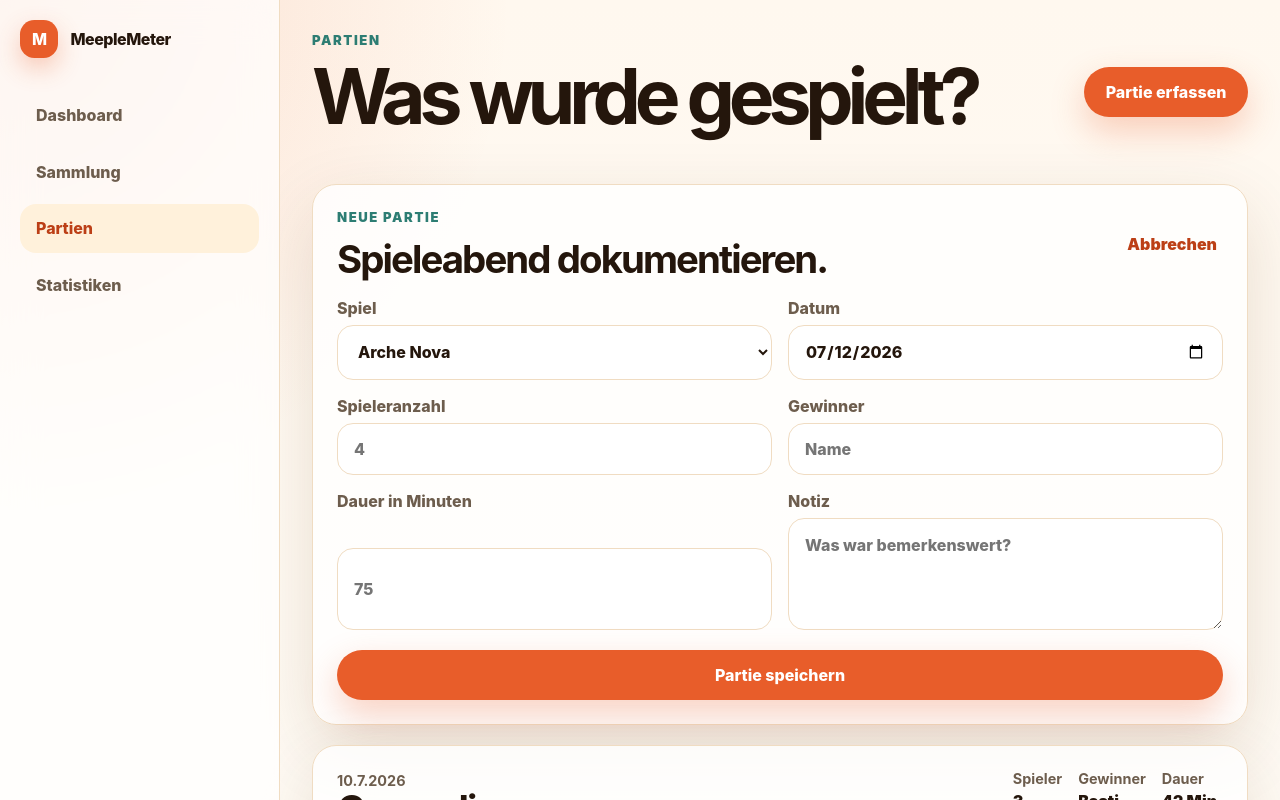
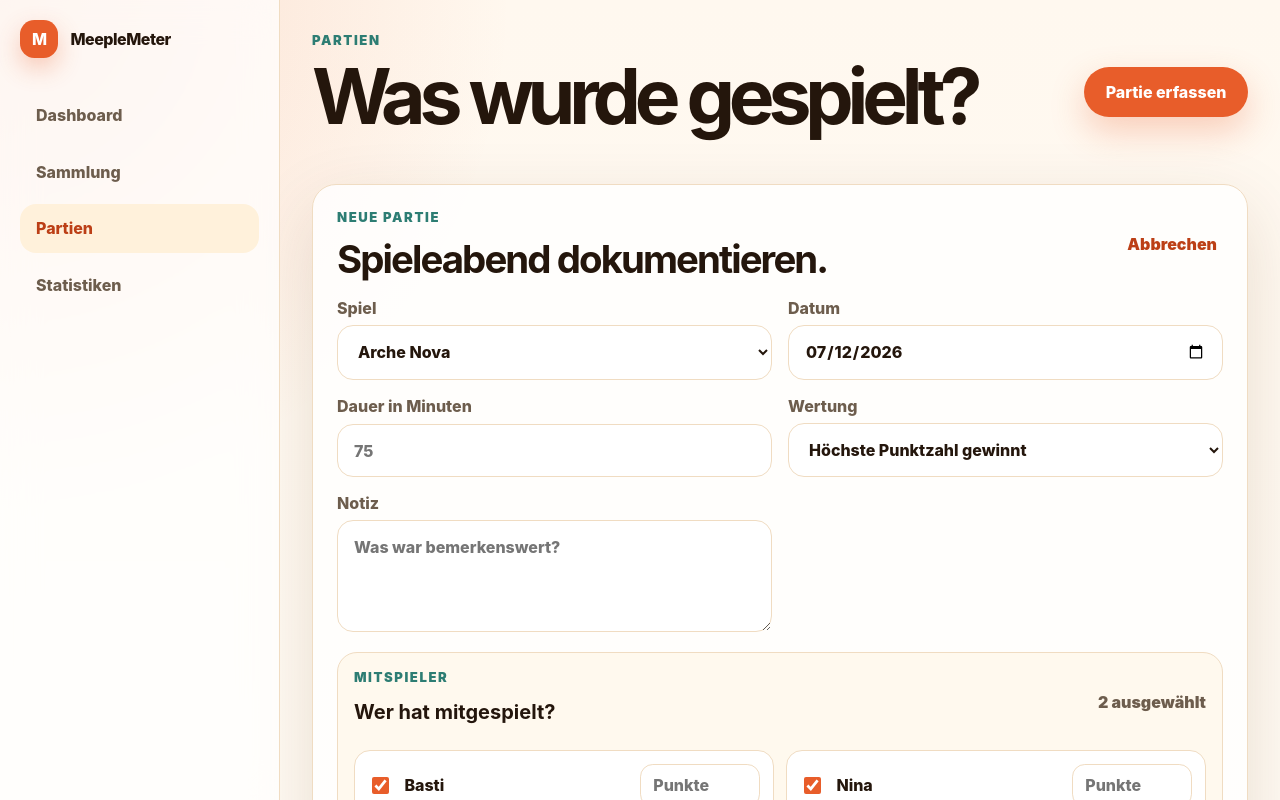
Before and after one commit to BADEMElSTER/MeepleMeter1, a React (Vite) app: page /plays in a window 1280 px wide. Both pictures are taken after a click on the button "Partie erfassen". Shown: the top 800 px of the page. Built offline with nearby package versions, Linux system fonts and the light colour scheme.

Commit message:
Add participants and scoring to plays

```diff
--- a/src/data/AppDataContext.jsx
+++ b/src/data/AppDataContext.jsx
@@ -2,6 +2,50 @@ import { createContext, useContext, useMemo, useState } from "react";
 import { games as initialGames, plays as initialPlays } from "./mockData.js";
 
 const AppDataContext = createContext(null);
+
+function normalizeParticipants(participants = [], scoringMode = "none") {
+  return participants
+    .filter((participant) => participant.name.trim())
+    .map((participant) => ({
+      name: participant.name.trim(),
+      score: scoringMode === "none" ? null : Number(participant.score) || 0,
+    }));
+}
+
+function calculateWinner(participants, scoringMode, fallbackWinner = "") {
+  if (scoringMode === "none") {
+    return fallbackWinner.trim() || "Nicht erfasst";
+  }
+
+  if (!participants.length) {
+    return "Nicht erfasst";
+  }
+
+  const sortedParticipants = participants.toSorted((first, second) =>
+    scoringMode === "low" ? first.score - second.score : second.score - first.score,
+  );
+
+  return sortedParticipants[0]?.name ?? "Nicht erfasst";
+}
+
+function buildPlay(playInput, games, existingPlay = {}) {
+  const selectedGame = games.find((game) => game.id === playInput.gameId);
+  const scoringMode = playInput.scoringMode ?? "none";
+  const participants = normalizeParticipants(playInput.participants, scoringMode);
+
+  return {
+    ...existingPlay,
+    gameId: playInput.gameId,
+    game: selectedGame?.title ?? existingPlay.game ?? "Unbekanntes Spiel",
+    date: playInput.date,
+    players: participants.length || 1,
+    scoringMode,
+    participants,
+    winner: calculateWinner(participants, scoringMode, playInput.winner),
+    duration: Number(playInput.duration) || selectedGame?.duration || 0,
+    note: playInput.note.trim() || "Keine Notiz erfasst.",
+  };
+}
 
 export function AppDataProvider({ children }) {
   const [games, setGames] = useState(initialGames);
@@ -48,38 +92,18 @@ export function AppDataProvider({ children }) {
   }
 
   function addPlay(playInput) {
-    const selectedGame = games.find((game) => game.id === playInput.gameId);
     const play = {
       id: crypto.randomUUID(),
-      gameId: playInput.gameId,
-      game: selectedGame?.title ?? "Unbekanntes Spiel",
-      date: playInput.date,
-      players: Number(playInput.players) || 1,
-      winner: playInput.winner.trim() || "Nicht erfasst",
-      duration: Number(playInput.duration) || selectedGame?.duration || 0,
-      note: playInput.note.trim() || "Keine Notiz erfasst.",
+      ...buildPlay(playInput, games),
     };
 
     setPlays((currentPlays) => [play, ...currentPlays]);
   }
 
   function updatePlay(playId, playInput) {
-    const selectedGame = games.find((game) => game.id === playInput.gameId);
-
     setPlays((currentPlays) =>
       currentPlays.map((play) =>
-        play.id === playId
-          ? {
-              ...play,
-              gameId: playInput.gameId,
-              game: selectedGame?.title ?? play.game,
-              date: playInput.date,
-              players: Number(playInput.players) || 1,
-              winner: playInput.winner.trim() || "Nicht erfasst",
-              duration: Number(playInput.duration) || selectedGame?.duration || 0,
-              note: playInput.note.trim() || "Keine Notiz erfasst.",
-            }
-          : play,
+        play.id === playId ? buildPlay(playInput, games, play) : play,
       ),
     );
   }
--- a/src/data/mockData.js
+++ b/src/data/mockData.js
@@ -40,27 +40,50 @@ export const games = [
 export const plays = [
   {
     id: "play-1",
+    gameId: "cascadia",
     game: "Cascadia",
     date: "2026-07-10",
     players: 3,
+    scoringMode: "high",
+    participants: [
+      { name: "Basti", score: 82 },
+      { name: "Nina", score: 78 },
+      { name: "Tom", score: 71 },
+    ],
     winner: "Basti",
     duration: 42,
     note: "Sehr knappe Partie, Naturplättchen waren entscheidend.",
   },
   {
     id: "play-2",
+    gameId: "dune-imperium",
     game: "Dune: Imperium",
     date: "2026-07-06",
     players: 4,
+    scoringMode: "high",
+    participants: [
+      { name: "Nina", score: 12 },
+      { name: "Basti", score: 10 },
+      { name: "Tom", score: 8 },
+      { name: "Lea", score: 7 },
+    ],
     winner: "Nina",
     duration: 105,
     note: "Starker Endspurt über Konfliktpunkte.",
   },
   {
     id: "play-3",
+    gameId: "quacks",
     game: "Die Quacksalber von Quedlinburg",
     date: "2026-07-03",
     players: 4,
+    scoringMode: "high",
+    participants: [
+      { name: "Tom", score: 64 },
+      { name: "Nina", score: 59 },
+      { name: "Basti", score: 57 },
+      { name: "Lea", score: 52 },
+    ],
     winner: "Tom",
     duration: 47,
     note: "Viele Explosionen, trotzdem hoher Spaßfaktor.",
--- a/src/pages/Plays.jsx
+++ b/src/pages/Plays.jsx
@@ -1,29 +1,44 @@
 import { useState } from "react";
 import Field from "../components/Field.jsx";
 import { useAppData } from "../data/AppDataContext.jsx";
+
+const defaultPlayerNames = ["Basti", "Nina", "Tom", "Lea"];
 
 function getToday() {
   return new Date().toISOString().slice(0, 10);
 }
 
+function getScoringLabel(scoringMode) {
+  if (scoringMode === "low") {
+    return "Niedrigste Punktzahl gewinnt";
+  }
+
+  if (scoringMode === "none") {
+    return "Keine Punkte";
+  }
+
+  return "Höchste Punktzahl gewinnt";
+}
+
 export default function Plays() {
   const { games, plays, addPlay, updatePlay } = useAppData();
+  const knownPlayerNames = [
+    ...new Set([
+      ...defaultPlayerNames,
+      ...plays.flatMap((play) => play.participants?.map((participant) => participant.name) ?? []),
+    ]),
+  ];
   const [isFormOpen, setIsFormOpen] = useState(false);
   const [editingPlayId, setEditingPlayId] = useState(null);
-  const [form, setForm] = useState({
-    gameId: games[0]?.id ?? "",
-    date: getToday(),
-    players: "",
-    winner: "",
-    duration: "",
-    note: "",
-  });
+  const [newPlayerName, setNewPlayerName] = useState("");
+  const [form, setForm] = useState(getInitialForm(knownPlayerNames, games));
 
-  function getInitialForm() {
+  function getInitialForm(playerNames = knownPlayerNames, availableGames = games) {
     return {
-      gameId: games[0]?.id ?? "",
+      gameId: availableGames[0]?.id ?? "",
       date: getToday(),
-      players: "",
+      scoringMode: "high",
+      participants: playerNames.slice(0, 2).map((name) => ({ name, score: "" })),
       winner: "",
       duration: "",
       note: "",
@@ -34,9 +49,45 @@ export default function Plays() {
     setForm((currentForm) => ({ ...currentForm, [field]: value }));
   }
 
+  function toggleParticipant(name) {
+    setForm((currentForm) => {
+      const isSelected = currentForm.participants.some((participant) => participant.name === name);
+
+      return {
+        ...currentForm,
+        participants: isSelected
+          ? currentForm.participants.filter((participant) => participant.name !== name)
+          : [...currentForm.participants, { name, score: "" }],
+      };
+    });
+  }
+
+  function updateParticipantScore(name, score) {
+    setForm((currentForm) => ({
+      ...currentForm,
+      participants: currentForm.participants.map((participant) =>
+        participant.name === name ? { ...participant, score } : participant,
+      ),
+    }));
+  }
+
+  function addPlayerName() {
+    const name = newPlayerName.trim();
+
+    if (!name || form.participants.some((participant) => participant.name === name)) {
+      return;
+    }
+
+    setForm((currentForm) => ({
+      ...currentForm,
+      participants: [...currentForm.participants, { name, score: "" }],
+    }));
+    setNewPlayerName("");
+  }
+
   function openCreateForm() {
     setEditingPlayId(null);
-    setForm(getInitialForm());
+    setForm(getInitialForm(knownPlayerNames, games));
     setIsFormOpen(true);
   }
 
@@ -46,7 +97,14 @@ export default function Plays() {
       gameId:
         play.gameId ?? games.find((game) => game.title === play.game)?.id ?? games[0]?.id ?? "",
       date: play.date,
-      players: String(play.players ?? ""),
+      scoringMode: play.scoringMode ?? "none",
+      participants:
+        play.participants?.length > 0
+          ? play.participants.map((participant) => ({
+              name: participant.name,
+              score: participant.score ?? "",
+            }))
+          : [{ name: play.winner ?? "Spieler 1", score: "" }],
       winner: play.winner ?? "",
       duration: String(play.duration ?? ""),
       note: play.note ?? "",
@@ -57,13 +115,14 @@ export default function Plays() {
   function closeForm() {
     setIsFormOpen(false);
     setEditingPlayId(null);
-    setForm(getInitialForm());
+    setNewPlayerName("");
+    setForm(getInitialForm(knownPlayerNames, games));
   }
 
   function handleSubmit(event) {
     event.preventDefault();
 
-    if (!form.gameId) {
+    if (!form.gameId || !form.participants.length) {
       return;
     }
 
@@ -95,7 +154,7 @@ export default function Plays() {
               <p className="eyebrow">{editingPlayId ? "Partie bearbeiten" : "Neue Partie"}</p>
               <h2>
                 {editingPlayId
-                  ? "Fehlende Angaben nachtragen."
+                  ? "Mitspieler und Punkte nachtragen."
                   : "Spieleabend dokumentieren."}
               </h2>
             </div>
@@ -103,6 +162,7 @@ export default function Plays() {
               Abbrechen
             </button>
           </div>
+
           <div className="form-grid">
             <Field label="Spiel">
               <select
@@ -124,22 +184,6 @@ export default function Plays() {
                 onChange={(event) => updateField("date", event.target.value)}
               />
             </Field>
-            <Field label="Spieleranzahl">
-              <input
-                min="1"
-                type="number"
-                value={form.players}
-                onChange={(event) => updateField("players", event.target.value)}
-                placeholder="4"
-              />
-            </Field>
-            <Field label="Gewinner">
-              <input
-                value={form.winner}
-                onChange={(event) => updateField("winner", event.target.value)}
-                placeholder="Name"
-              />
-            </Field>
             <Field label="Dauer in Minuten">
               <input
                 min="0"
@@ -149,6 +193,25 @@ export default function Plays() {
                 placeholder="75"
               />
             </Field>
+            <Field label="Wertung">
+              <select
+                value={form.scoringMode}
+                onChange={(event) => updateField("scoringMode", event.target.value)}
+              >
+                <option value="high">Höchste Punktzahl gewinnt</option>
+                <option value="low">Niedrigste Punktzahl gewinnt</option>
+                <option value="none">Keine Punkte</option>
+              </select>
+            </Field>
+            {form.scoringMode === "none" && (
+              <Field label="Gewinner">
+                <input
+                  value={form.winner}
+                  onChange={(event) => updateField("winner", event.target.value)}
+                  placeholder="Name oder offen lassen"
+                />
+              </Field>
+            )}
             <Field label="Notiz">
               <textarea
                 value={form.note}
@@ -157,6 +220,55 @@ export default function Plays() {
               />
             </Field>
           </div>
+
+          <section className="participant-section">
+            <div className="form-header">
+              <div>
+                <p className="eyebrow">Mitspieler</p>
+                <h3>Wer hat mitgespielt?</h3>
+              </div>
+              <span>{form.participants.length} ausgewählt</span>
+            </div>
+
+            <div className="participant-options">
+              {knownPlayerNames.map((name) => {
+                const participant = form.participants.find((entry) => entry.name === name);
+                const isSelected = Boolean(participant);
+
+                return (
+                  <label className="participant-row" key={name}>
+                    <input
+                      checked={isSelected}
+                      type="checkbox"
+                      onChange={() => toggleParticipant(name)}
+                    />
+                    <span>{name}</span>
+                    {form.scoringMode !== "none" && (
+                      <input
+                        disabled={!isSelected}
+                        type="number"
+                        value={participant?.score ?? ""}
+                        onChange={(event) => updateParticipantScore(name, event.target.value)}
+                        placeholder="Punkte"
+                      />
+                    )}
+                  </label>
+                );
+              })}
+            </div>
+
+            <div className="add-player-row">
+              <input
+                value={newPlayerName}
+                onChange={(event) => setNewPlayerName(event.target.value)}
+                placeholder="Neuer Mitspieler"
+              />
+              <button className="button button-secondary" type="button" onClick={addPlayerName}>
+                Hinzufügen
+              </button>
+            </div>
+          </section>
+
           <button className="button" type="submit">
             {editingPlayId ? "Änderungen speichern" : "Partie speichern"}
           </button>
@@ -170,14 +282,32 @@ export default function Plays() {
               <span>{new Date(play.date).toLocaleDateString("de-DE")}</span>
               <h2>{play.game}</h2>
               <p>{play.note}</p>
-              <button className="ghost-button inline-action" type="button" onClick={() => openEditForm(play)}>
+              <div className="participant-summary">
+                {(play.participants ?? []).map((participant) => (
+                  <span key={participant.name}>
+                    {participant.name}
+                    {play.scoringMode !== "none" && participant.score !== null
+                      ? ` · ${participant.score} P.`
+                      : ""}
+                  </span>
+                ))}
+              </div>
+              <button
+                className="ghost-button inline-action"
+                type="button"
+                onClick={() => openEditForm(play)}
+              >
                 Bearbeiten
               </button>
             </div>
             <dl>
               <div>
-                <dt>Spieler</dt>
+                <dt>Mitspieler</dt>
                 <dd>{play.players}</dd>
+              </div>
+              <div>
+                <dt>Wertung</dt>
+                <dd>{getScoringLabel(play.scoringMode)}</dd>
               </div>
               <div>
                 <dt>Gewinner</dt>
--- a/src/styles.css
+++ b/src/styles.css
@@ -570,6 +570,20 @@ th {
   padding: 1.5rem;
 }
 
+.participant-section {
+  display: grid;
+  gap: 1rem;
+  padding: 1rem;
+  border: 1px solid var(--border);
+  border-radius: 1.25rem;
+  background: rgba(255, 241, 219, 0.45);
+}
+
+.participant-section > .form-header > span {
+  color: var(--muted);
+  font-weight: 900;
+}
+
 .form-header h2 {
   margin-bottom: 0;
 }
@@ -603,6 +617,50 @@ th {
   resize: vertical;
 }
 
+.participant-options {
+  display: grid;
+  grid-template-columns: repeat(2, minmax(0, 1fr));
+  gap: 0.75rem;
+}
+
+.participant-row {
+  display: grid;
+  grid-template-columns: auto minmax(0, 1fr) 120px;
+  gap: 0.75rem;
+  align-items: center;
+  padding: 0.8rem;
+  border: 1px solid var(--border);
+  border-radius: 1rem;
+  background: var(--surface);
+  font-weight: 800;
+}
+
+.participant-row input[type="checkbox"] {
+  width: 1.1rem;
+  height: 1.1rem;
+  accent-color: var(--primary);
+}
+
+.participant-row input[type="number"],
+.add-player-row input {
+  width: 100%;
+  padding: 0.65rem 0.75rem;
+  border: 1px solid var(--border);
+  border-radius: 0.8rem;
+  background: var(--surface);
+  color: var(--text);
+}
+
+.participant-row input:disabled {
+  opacity: 0.45;
+}
+
+.add-player-row {
+  display: grid;
+  grid-template-columns: minmax(0, 1fr) auto;
+  gap: 0.75rem;
+}
+
 .ghost-button {
   border: 0;
   background: transparent;
@@ -627,9 +685,25 @@ th {
   line-height: 1.6;
 }
 
+.participant-summary {
+  display: flex;
+  flex-wrap: wrap;
+  gap: 0.5rem;
+  margin-top: 1rem;
+}
+
+.participant-summary span {
+  padding: 0.45rem 0.7rem;
+  border: 1px solid var(--border);
+  border-radius: 999px;
+  background: var(--surface);
+  color: var(--text);
+  font-size: 0.85rem;
+}
+
 dl {
   display: grid;
-  grid-template-columns: repeat(3, auto);
+  grid-template-columns: repeat(2, auto);
   gap: 1rem;
   margin: 0;
 }
@@ -751,6 +825,9 @@ dd {
   .row-heading,
   .form-header,
   .form-grid,
+  .participant-options,
+  .participant-row,
+  .add-player-row,
   dl,
   .chart-row {
     display: grid;
```
